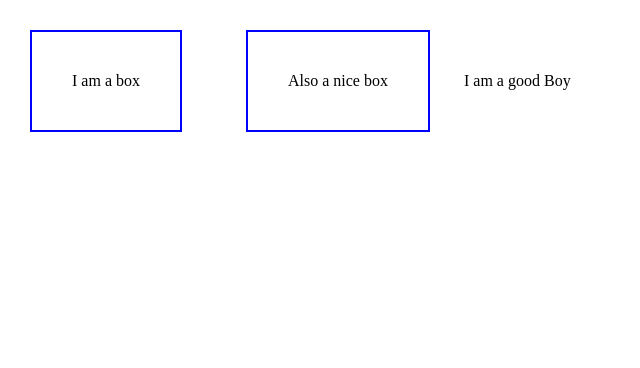
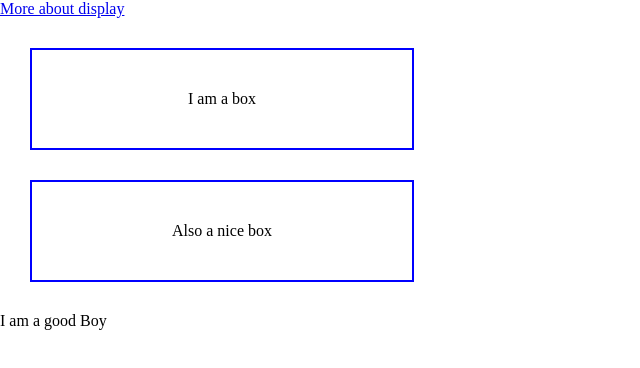
Before and after one commit to RUTYA05/Web-Dev, a plain HTML site: page Lecture_23/CSSDisplay.html in a window 1280 px wide. Shown: the whole page, without its empty margins (0-640 px from the left). Drawn offline with Linux system fonts and the light colour scheme.

Commit message:
Completed lecture 23

```diff
--- a/Lecture_23/CSSDisplay.css
+++ b/Lecture_23/CSSDisplay.css
@@ -0,0 +1,17 @@
+*{
+    padding: 0;
+    margin: 0;
+}
+.box {
+border: 2px solid blue;
+display: inline-block;
+padding: 40px;
+margin: 30px;
+width: 300px;
+display: flex;
+justify-content: center;
+}
+.box1{
+/* display: none; */
+/* visibility: hidden; */
+}
--- a/Lecture_23/CSSDisplay.html
+++ b/Lecture_23/CSSDisplay.html
@@ -5,22 +5,10 @@
     <meta name="viewport" content="width=device-width, initial-scale=1.0" />
     <title>CSS Display Property</title>
     <link rel="stylesheet" href="CSSDisplay.css" />
-    <style>
-        *{
-            padding: 0;
-            margin: 0;
-        }
-      .box {
-        border: 2px solid blue;
-        display: inline-block;
-        padding: 40px;
-        margin: 30px;
-      }
-
-    </style>
   </head>
   <body>
-    <div class="box">I am a box</div>
+    <a href="https://developer.mozilla.org/en-US/docs/Web/CSS/display">More about display </a>
+    <div class="box box1">I am a box</div>
     <div class="box">Also a nice box</div>
     <span>I am a good</span>
     <span>Boy</span>
```
